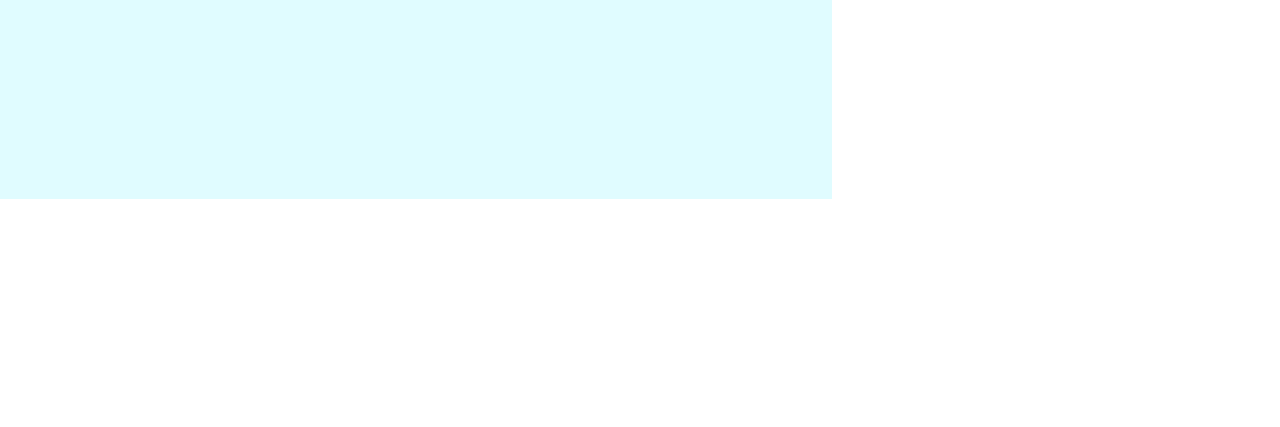
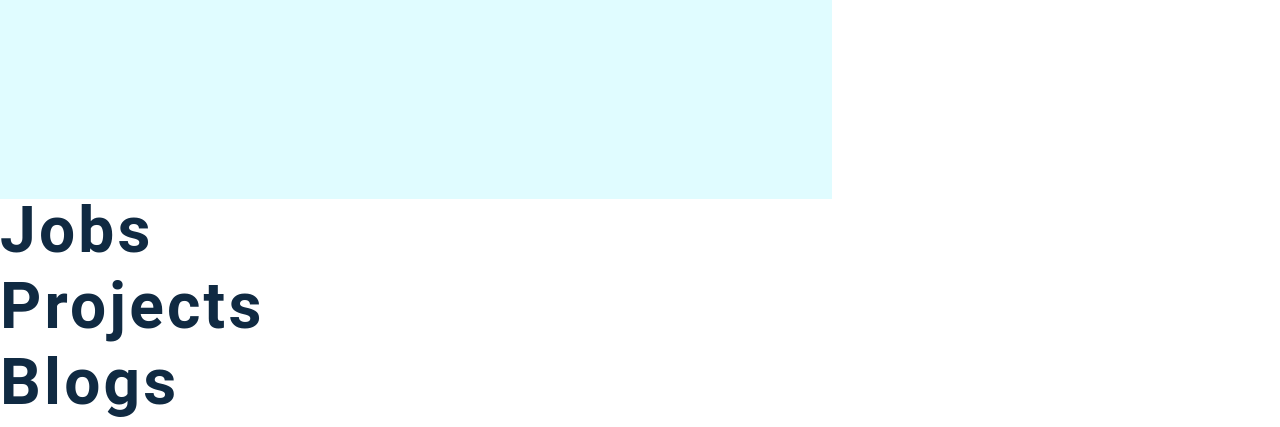
Before and after one commit to KeenanJones1/portfolio-v2, a Gatsby site: page / in a window 1280 px wide. Shown: the part 601-1028 px from the top of the page. Before the commit the page ends 800 px from the top, so only its background shows below. Built offline with nearby package versions, Linux system fonts and the light colour scheme; Gatsby itself is replaced by a stand-in of ours.

Commit message:
Strapi Connected

```diff
--- a/gatsby-config.js
+++ b/gatsby-config.js
@@ -39,7 +39,7 @@ module.exports = {
         //   contentTypes : `jobs`, `projects`, `blogs`,
         //   singleType : `about`
         //  ONLY ADD TO ARRAY IF YOU HAVE DATA IN STRAPI !!!!
-        contentTypes: [],
+        contentTypes: [`jobs`],
         singleTypes: [],
       },
     },
--- a/src/pages/index.js
+++ b/src/pages/index.js
@@ -13,6 +13,9 @@ import SEO from "../components/seo"
 export default () => (
   <Layout>
     <Hero />
+    <Jobs />
+    <Projects />
+    <Blogs />
   </Layout>
 )
 
```
